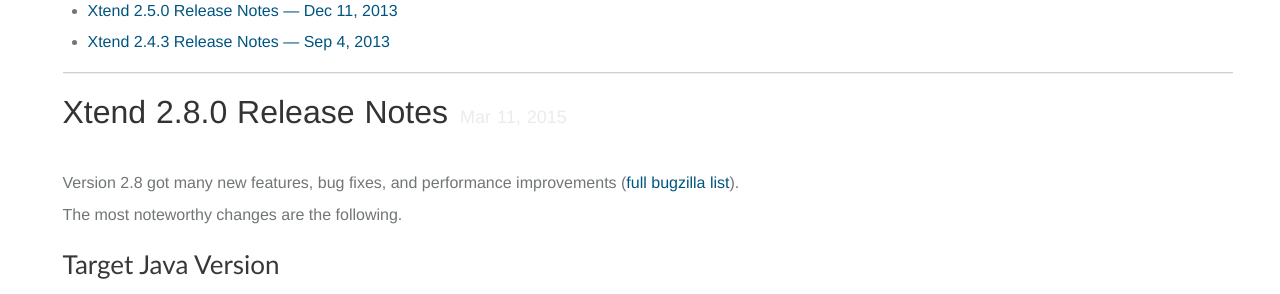
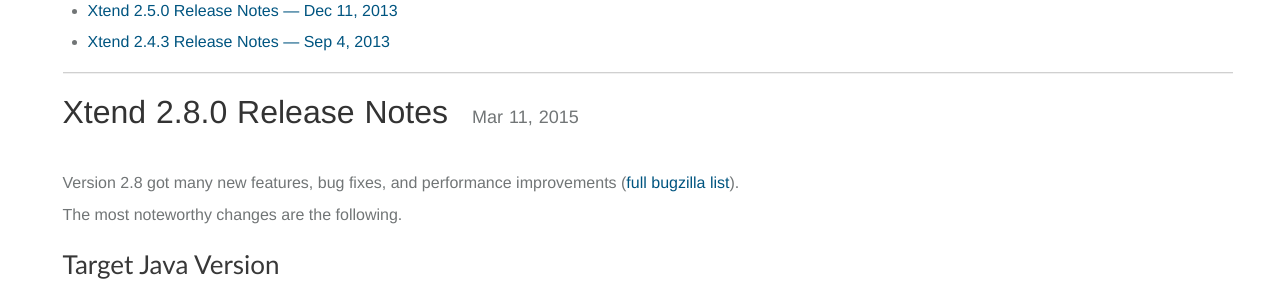
Before and after one commit to eclipse/xtext-website, a Jekyll site: the page built from xtend-website/releasenotes.html, in a window 1280 px wide. Shown: the part 245-539 px from the top of the page. Built offline with Jekyll 4.4.1, drawn with Linux system fonts in a browser that asks for light colours; nearby versions of some CDN libraries; library files that are not in the unit come from our copies; comment, search, counter and statistics services are not loaded.

Commit message:
[xtend-website] Fixed h1 small style
Signed-off-by: Miro Spönemann <miro.spoenemann@itemis.de>

```diff
--- a/xtend-website/css/style.css
+++ b/xtend-website/css/style.css
@@ -69,6 +69,11 @@
 
 h1 {
 	margin-bottom: 10px;
+}
+
+h1 small {
+	color: #717576;
+	margin-left: 12px;
 }
 
 h2 {
```
